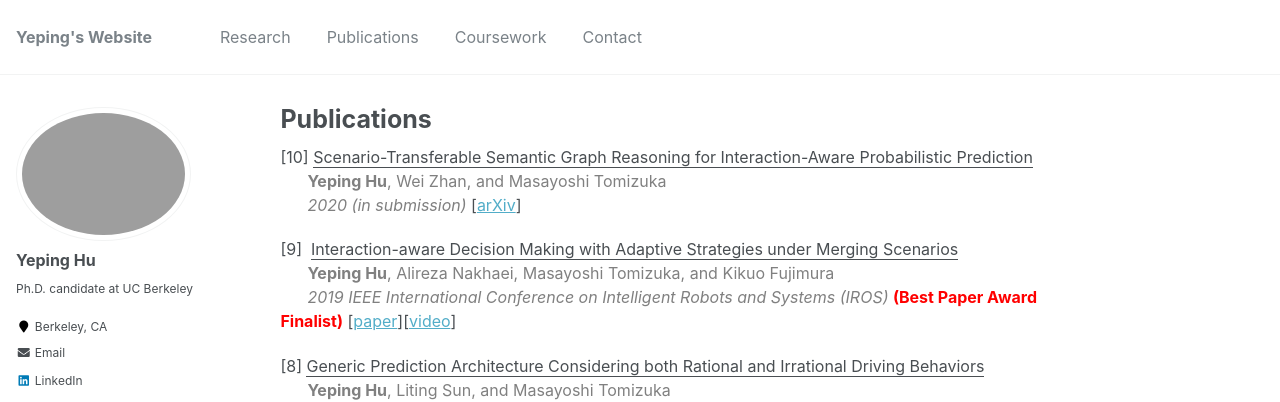
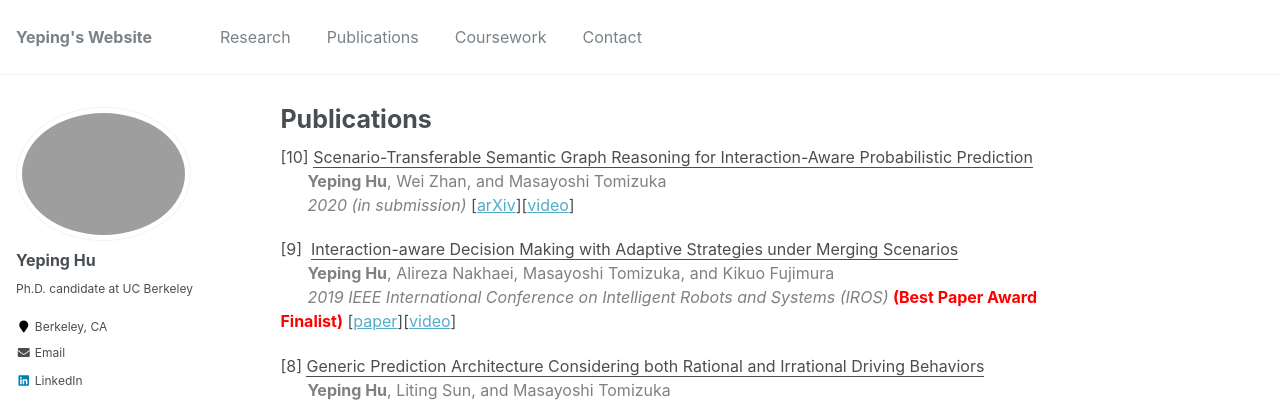
Before and after one commit to Yeping-Hu/yeping-hu.github.io, a Jekyll site: the page built from _pages/publications.md, in a window 1280 px wide and 1336 px high. Shown: the top 402 px of the window. Built offline with Jekyll 4.4.1, drawn with Linux system fonts in a browser that asks for light colours; a script that is not in the unit is left out.

Commit message:
add video

```diff
--- a/_pages/publications.md
+++ b/_pages/publications.md
@@ -10,8 +10,7 @@ body, td {
    font-size: 16px;
 }
 </style>
-
-[10] <u>Scenario-Transferable Semantic Graph Reasoning for Interaction-Aware Probabilistic Prediction</u><br />		&nbsp;&nbsp;&nbsp;&nbsp;&nbsp;&nbsp;<span style="color:gray">**Yeping Hu**, Wei Zhan, and Masayoshi Tomizuka</span><br />		&nbsp;&nbsp;&nbsp;&nbsp;&nbsp;&nbsp;<span style="color:gray">*2020 (in submission)*</span> [[arXiv](http://arxiv.org/abs/2004.03053){:target="_blank"}]
+[10] <u>Scenario-Transferable Semantic Graph Reasoning for Interaction-Aware Probabilistic Prediction</u><br />		&nbsp;&nbsp;&nbsp;&nbsp;&nbsp;&nbsp;<span style="color:gray">**Yeping Hu**, Wei Zhan, and Masayoshi Tomizuka</span><br />		&nbsp;&nbsp;&nbsp;&nbsp;&nbsp;&nbsp;<span style="color:gray">*2020 (in submission)*</span> [[arXiv](http://arxiv.org/abs/2004.03053){:target="_blank"}]\[[video](https://youtu.be/ku_UWa86nYQ){:target="_blank"}\]
 
 [9]  <u>Interaction-aware Decision Making with Adaptive Strategies under Merging Scenarios</u><br />		&nbsp;&nbsp;&nbsp;&nbsp;&nbsp;&nbsp;<span style="color:gray">**Yeping Hu**, Alireza Nakhaei, Masayoshi Tomizuka, and Kikuo Fujimura </span><br />		&nbsp;&nbsp;&nbsp;&nbsp;&nbsp;&nbsp;<span style="color:gray">*2019 IEEE International Conference on Intelligent Robots and Systems (IROS)*</span><span style="color:red"> **(Best Paper Award Finalist)**</span> [[paper](https://ieeexplore.ieee.org/stamp/stamp.jsp?tp=&arnumber=8968478){:target="_blank"}\]\[[video](https://youtu.be/2CTTFHDW1ec){:target="_blank"}\]
 
```
Also changed, not shown: _pages/research.md (+1 -1 lines).
